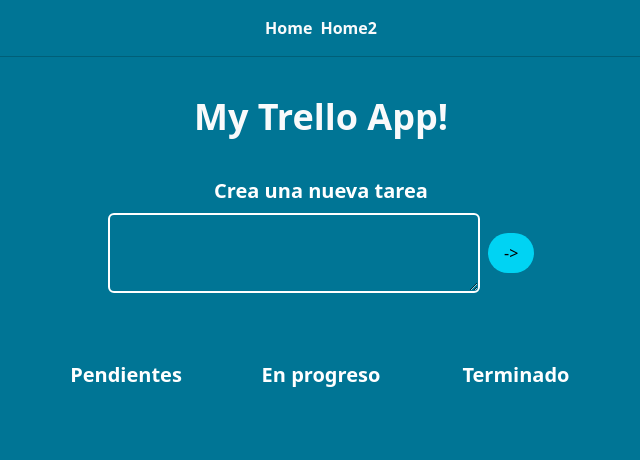
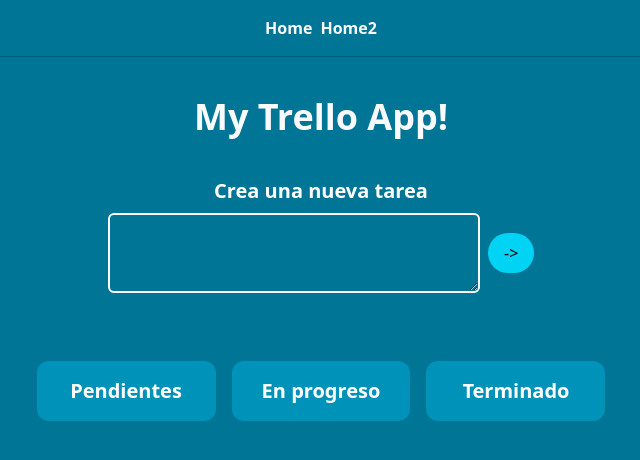
Before and after one commit to joseyaniez/my-trello, an Angular app: page / in a window 1280 px wide. Shown: the top 460 px of the page, without its empty margins (319-959 px from the left). Built offline with nearby package versions, Linux system fonts and the light colour scheme.

Commit message:
tasks(ui): show tasks for status in board

```diff
--- a/src/app/features/tasks/components/task-board/task-board.html
+++ b/src/app/features/tasks/components/task-board/task-board.html
@@ -1,20 +1,20 @@
-<div class="flex-col flex-1 gap-4">
+<div class="flex-col flex-1 gap-4 bg-cyan-600 p-4 rounded-xl">
   <p class="text-white text-xl font-bold text-center">Pendientes</p>
   @for(task of taskService.getPendingTasks(); track task.id){
-    <app-task-card-item [content]="task.description"/>
+    <app-task-card-item [content]="task"/>
   }
 </div>
 
-<div class="flex-col flex-1 gap-4">
+<div class="flex-col flex-1 gap-4 bg-cyan-600 p-4 rounded-xl">
   <p class="text-white text-xl font-bold text-center">En progreso</p>
   @for(task of taskService.getProgressTasks(); track task.id){
-    <app-task-card-item [content]="task.description"/>
+    <app-task-card-item [content]="task"/>
   }
 </div>
 
-<div class="flex-col flex-1 gap-4">
+<div class="flex-col flex-1 gap-4 bg-cyan-600 p-4 rounded-xl">
   <p class="text-white text-xl font-bold text-center">Terminado</p>
   @for(task of taskService.getCompletedTasks(); track task.id){
-    <app-task-card-item [content]="task.description"/>
+    <app-task-card-item [content]="task"/>
   }
 </div>
--- a/src/app/features/tasks/components/task-board/task-board.ts
+++ b/src/app/features/tasks/components/task-board/task-board.ts
@@ -13,5 +13,4 @@
 })
 export class TaskBoard {
   taskService = inject(TaskDataStore);
-
 }
--- a/src/app/features/tasks/components/task-board/task-card-item/task-card-item.html
+++ b/src/app/features/tasks/components/task-board/task-card-item/task-card-item.html
@@ -1 +1,6 @@
-<p class="bg-white min-h-30 min-w-30 m-4 rounded-md py-4 px-6">{{content()}}</p>
+<div class="bg-white flex flex-col min-h-30 min-w-30 m-4 rounded-md p-4">
+  <div class="w-full flex flex-row justify-end">
+    <span class="w-6 h-6 rounded-full bg-cyan-500 cursor-grab"></span>
+  </div>
+  <p>{{content().description}}</p>
+</div>
--- a/src/app/features/tasks/components/task-board/task-card-item/task-card-item.ts
+++ b/src/app/features/tasks/components/task-board/task-card-item/task-card-item.ts
@@ -1,4 +1,5 @@
 import { Component, input } from '@angular/core';
+import { Task } from '../../../models/Task';
 
 @Component({
   selector: 'app-task-card-item',
@@ -8,6 +9,6 @@
 })
 export class TaskCardItem {
 
-  content = input.required<string>();
+  content = input.required<Task>();
 
 }
--- a/src/app/features/tasks/services/task-data-store.ts
+++ b/src/app/features/tasks/services/task-data-store.ts
@@ -12,7 +12,7 @@
   private tasks: Task[];
 
   constructor(){
-    let resultTasks = this.storageService.getItem<Task[]>('tasks');
+    let resultTasks = this.storageService.getItem<Task[]>('tasks')?.reverse();
     this.tasks = resultTasks ?? [];
   }
 
```
